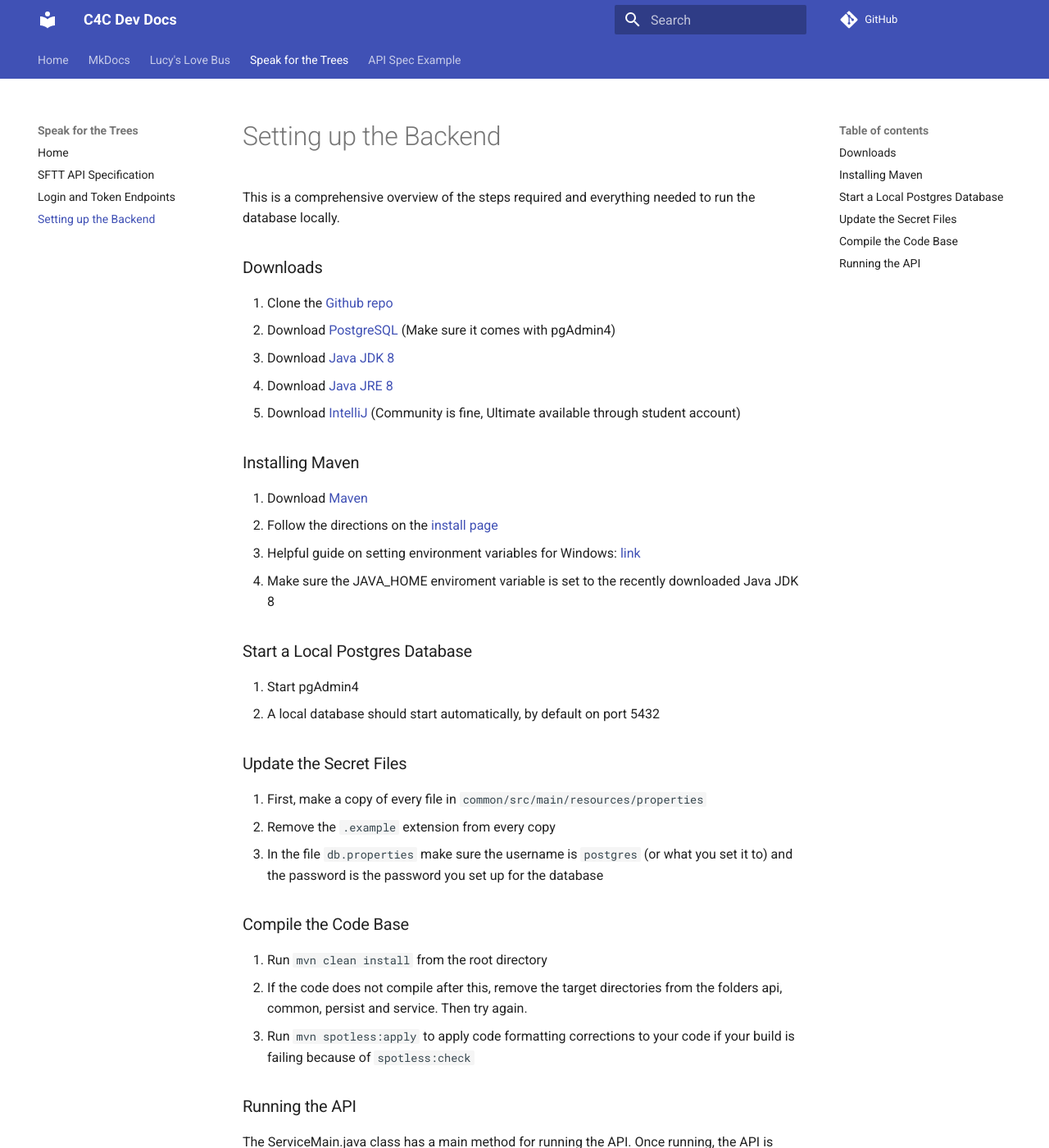
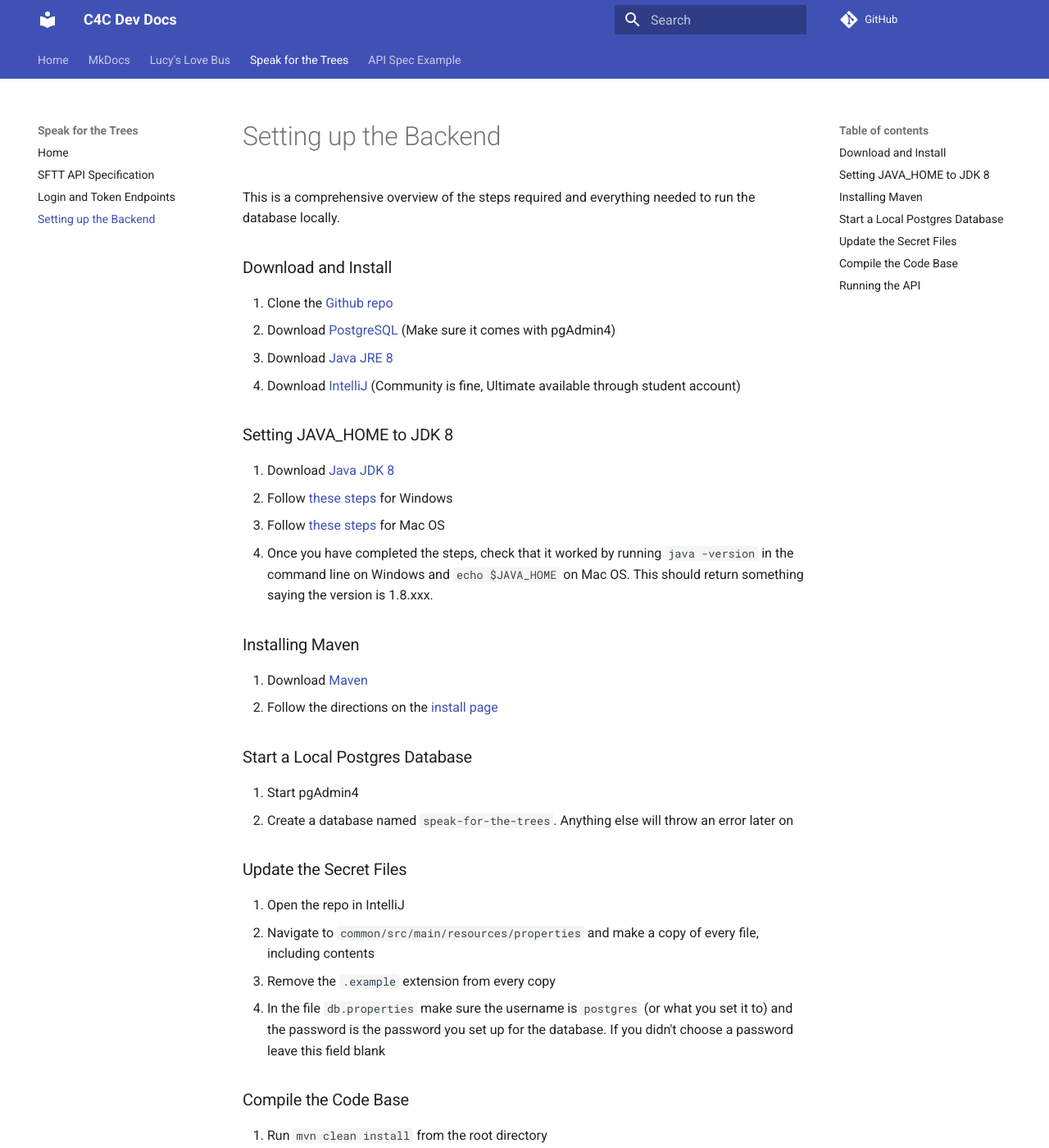
Before and after one commit to Code-4-Community/c4c-dev-docs, an MkDocs documentation site: the page built from docs/sftt/sftt-setup-backend.md, in a window 1280 px wide and 1400 px high. Shown: the whole window at 82% size. Built offline with MkDocs 1.6.1 and Material for MkDocs 9.7.7, drawn with Linux system fonts in a browser that asks for light colours; comment, search, counter and statistics services are not loaded; some of the changed text lies outside the part shown.

Commit message:
Fixed Zach's comments

```diff
--- a/docs/sftt/sftt-setup-backend.md
+++ b/docs/sftt/sftt-setup-backend.md
@@ -1,31 +1,35 @@
 # Setting up the Backend
 This is a comprehensive overview of the steps required and everything needed to run the database locally.
 
-### Downloads
+### Download and Install
 1. Clone the [Github repo](https://github.com/Code-4-Community/speak-for-the-trees-backend)
 2. Download [PostgreSQL](https://www.postgresql.org/download/) (Make sure it comes with pgAdmin4)
-3. Download [Java JDK 8](https://www.oracle.com/java/technologies/javase/javase-jdk8-downloads.html)
-4. Download [Java JRE 8](https://www.oracle.com/java/technologies/javase-jre8-downloads.html)
-5. Download [IntelliJ](https://www.jetbrains.com/idea/download/) (Community is fine, Ultimate available through student account)
+3. Download [Java JRE 8](https://www.oracle.com/java/technologies/javase-jre8-downloads.html)
+4. Download [IntelliJ](https://www.jetbrains.com/idea/download/) (Community is fine, Ultimate available through student account)
+
+### Setting JAVA_HOME to JDK 8
+1. Download [Java JDK 8](https://www.oracle.com/java/technologies/javase/javase-jdk8-downloads.html)
+2. Follow [these steps](https://mkyong.com/java/how-to-set-java_home-on-windows-10/) for Windows
+3. Follow [these steps](https://mkyong.com/java/how-to-set-java_home-environment-variable-on-mac-os-x/) for Mac OS
+4. Once you have completed the steps, check that it worked by running `java -version` in the command line on Windows and `echo $JAVA_HOME` on Mac OS. This should return something saying the version is 1.8.xxx.
 
 ### Installing Maven
 1. Download [Maven](https://maven.apache.org/download.cgi)
 2. Follow the directions on the [install page](https://maven.apache.org/install.html)
-3. Helpful guide on setting environment variables for Windows: [link](https://mkyong.com/java/how-to-set-java_home-on-windows-10/)
-4. Make sure the JAVA_HOME enviroment variable is set to the recently downloaded Java JDK 8
 
 ### Start a Local Postgres Database
 1. Start pgAdmin4
-2. A local database should start automatically, by default on port 5432
+2. Create a database named `speak-for-the-trees`. Anything else will throw an error later on
 
 ### Update the Secret Files
-1. First, make a copy of every file in `common/src/main/resources/properties`
-2. Remove the `.example` extension from every copy
-3. In the file `db.properties` make sure the username is `postgres` (or what you set it to) and the password is the password you set up for the database
+1. Open the repo in IntelliJ
+2. Navigate to `common/src/main/resources/properties` and make a copy of every file, including contents
+3. Remove the `.example` extension from every copy
+4. In the file `db.properties` make sure the username is `postgres` (or what you set it to) and the password is the password you set up for the database. If you didn't choose a password leave this field blank
 
 ### Compile the Code Base
 1. Run `mvn clean install` from the root directory
-2. If the code does not compile after this, remove the target directories from the folders api, common, persist and service. Then try again.
+2. If the code does not compile after this, remove the target directories from the folders api, common, persist and service, then try again.
 3. Run `mvn spotless:apply` to apply code formatting corrections to your code if your build is failing because of `spotless:check`
 
 ### Running the API
```
